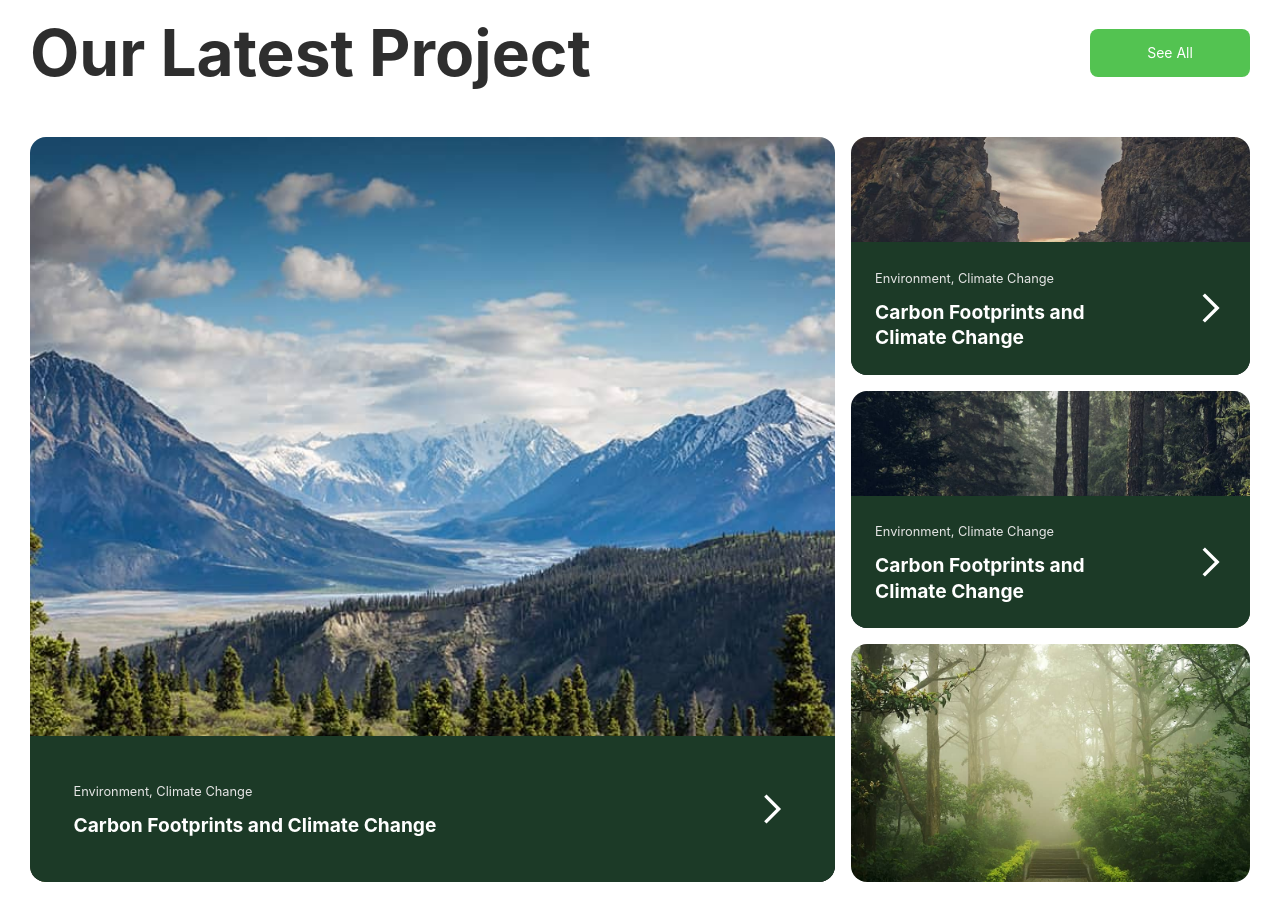
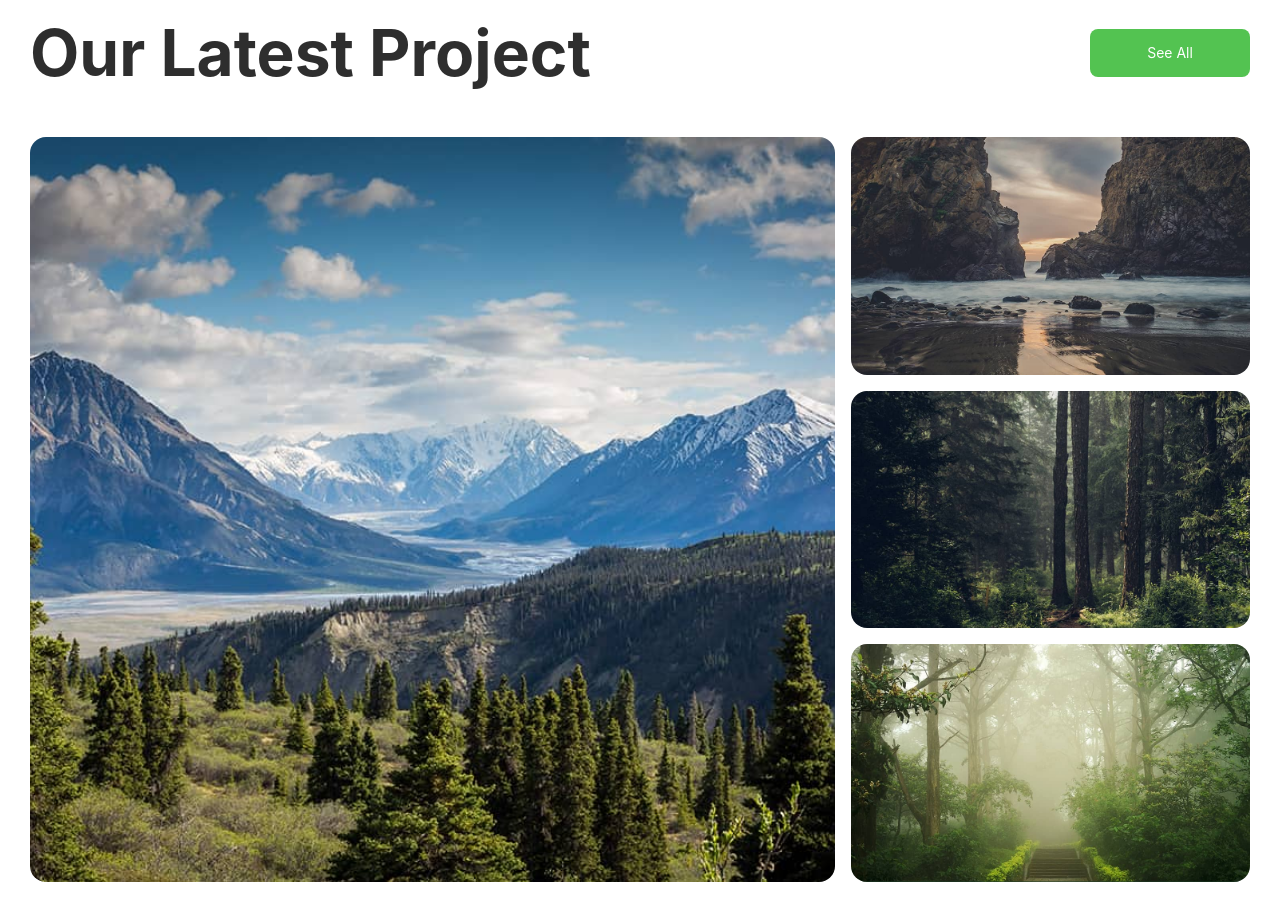
Before and after one commit to anyabravich/environmental, a React (Create React App) app: page / in a window 1280 px wide. Shown: the part 4440-5360 px from the top of the page. Built offline with nearby package versions, Linux system fonts and the light colour scheme; a web font is replaced by a local one.

Commit message:
Fix hover

```diff
--- a/src/components/Latests.jsx
+++ b/src/components/Latests.jsx
@@ -19,17 +19,25 @@ const Latests = () => {
         </LatestsInner>
         <LatestsItems>
           <LatestsItemBig>
-            <LatestsHover size={'big'} />
+            <LatestHoverWrap>
+              <LatestsHover size={'big'} />
+            </LatestHoverWrap>
           </LatestsItemBig>
-          <LatestsItemSmallOne
-            onMouseEnter={() => setIsShowHover(true)}
-            onMouseLeave={() => setIsShowHover(false)}>
-            <LatestsHover isShowHover={isShowHover} />
+          <LatestsItemSmallOne>
+            <LatestHoverWrap>
+              <LatestsHover />
+            </LatestHoverWrap>
           </LatestsItemSmallOne>
           <LatestsItemSmallTwo>
-            <LatestsHover isShowHover={isShowHover} />
+            <LatestHoverWrap>
+              <LatestsHover />
+            </LatestHoverWrap>
           </LatestsItemSmallTwo>
-          <LatestsItemSmallThree />
+          <LatestsItemSmallThree>
+            <LatestHoverWrap>
+              <LatestsHover />
+            </LatestHoverWrap>
+          </LatestsItemSmallThree>
         </LatestsItems>
       </Container>
     </LatestsWrap>
@@ -95,4 +103,24 @@ const LatestsItemSmallThree = styled.div`
   ${latestItemStyles};
 `;
 
+const LatestHoverWrap = styled.div`
+  position: absolute;
+  left: 0;
+  bottom: 0;
+  width: 100%;
+  transform: translateY(100%);
+  transition: transform 300ms linear;
+  ${LatestsItemBig}:hover &,
+  ${LatestsItemSmallOne}:hover &,
+  ${LatestsItemSmallTwo}:hover &,
+  ${LatestsItemSmallThree}:hover & {
+    transform: translateY(0%);
+    transition: transform 300ms linear;
+  }
+  @media (max-width: ${(props) => props.theme.breakpoints.sm}) {
+    pointer-events: none;
+    transform: translateY(0%);
+  }
+`;
+
 export default Latests;
--- a/src/components/LatestsHover.jsx
+++ b/src/components/LatestsHover.jsx
@@ -53,12 +53,7 @@ const LatestsHoverWrap = styled.div`
   padding: ${(props) => (props.size === 'small' ? `6%` : `5.4%`)};
   color: ${(props) => props.theme.colors.white};
   background: ${(props) => props.theme.colors.primary.dark.green};
-  position: absolute;
   width: 100%;
-  left: 0;
-  bottom: 0;
-  /* transform: ${(props) => (props.isShowHover ? 'translateY(0%)' : 'translateY(100%)')}; */
-  transition: transform 300ms linear;
 `;
 
 export default LatestsHover;
```
